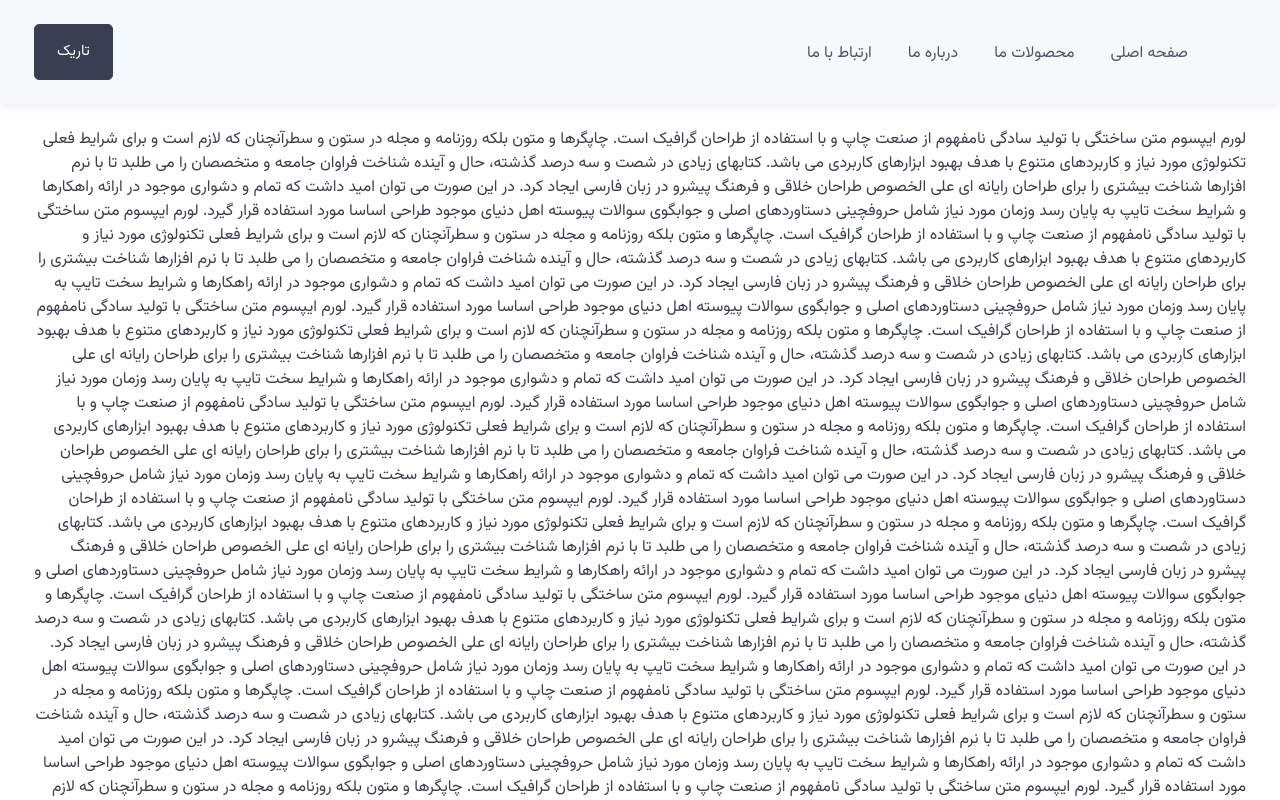
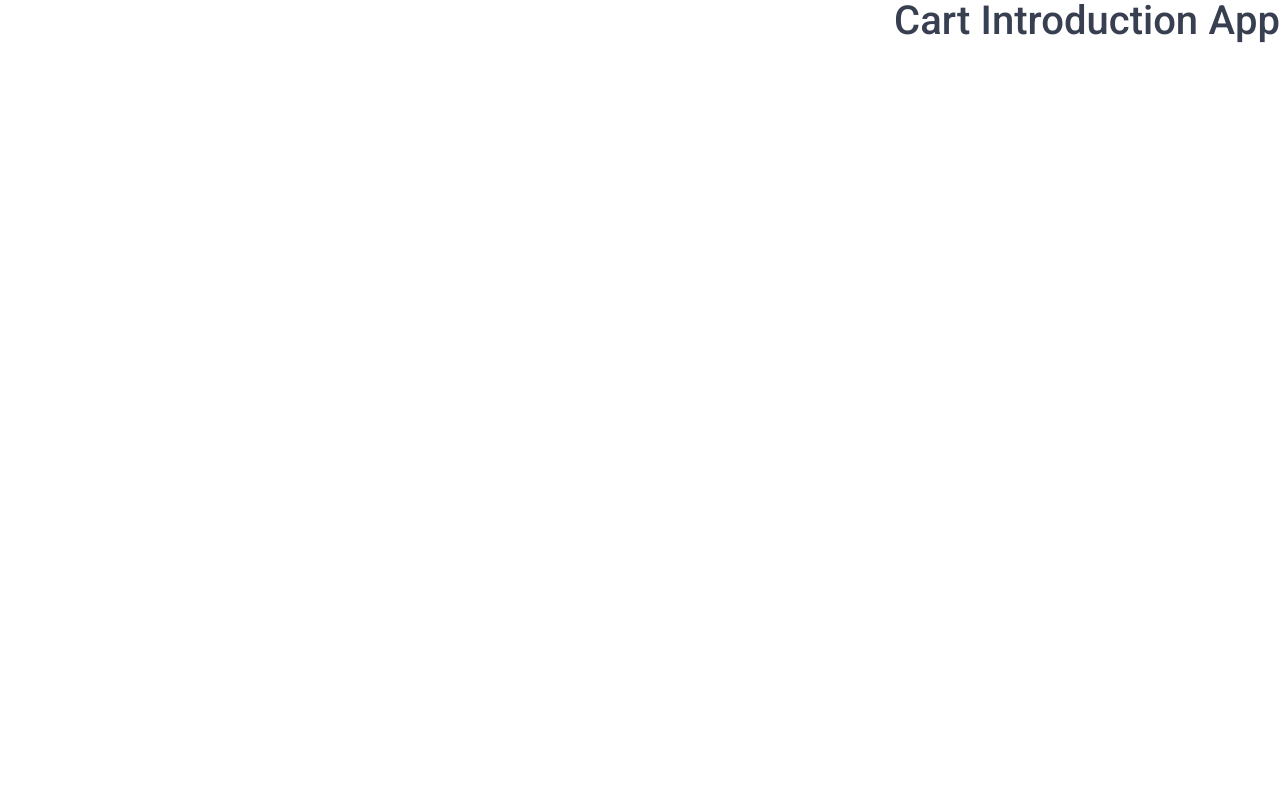
Before and after one commit to Alirezawmoradi/PracticeProjects, a React (Vite) app: page / in a window 1280 px wide. Shown: the top 800 px of the page. Built offline with nearby package versions, Linux system fonts and the light colour scheme.

Commit message:
Cart Introduction App initial commit

```diff
--- a/src/App.jsx
+++ b/src/App.jsx
@@ -3,6 +3,7 @@ import ClientPaginationApp from "./practice-apps/client-pagination-app/client-pa
 import ServerPaginationApp from "./practice-apps/server-pagination-app/server-pagination-app.jsx";
 import ChangeTheme from "./practice-apps/change-theme/change-theme.jsx";
 import {ThemeProvider} from "./practice-apps/change-theme/context.jsx";
+import {CartIntroduction} from "./practice-apps/cart-introduction/cart-introduction.jsx";
 
 function App() {
 
@@ -10,9 +11,10 @@ function App() {
         // <FastFood/>
         // <ClientPaginationApp/>
         // <ServerPaginationApp/>
-        <ThemeProvider>
-            <ChangeTheme/>
-        </ThemeProvider>
+        // <ThemeProvider>
+        //     <ChangeTheme/>
+        // </ThemeProvider>
+        <CartIntroduction/>
     )
 }
 
--- /dev/null
+++ b/src/practice-apps/cart-introduction/cart-introduction.jsx
@@ -0,0 +1,5 @@
+export const CartIntroduction = () => {
+    return(
+        <h1>Cart Introduction App</h1>
+    )
+}
```
